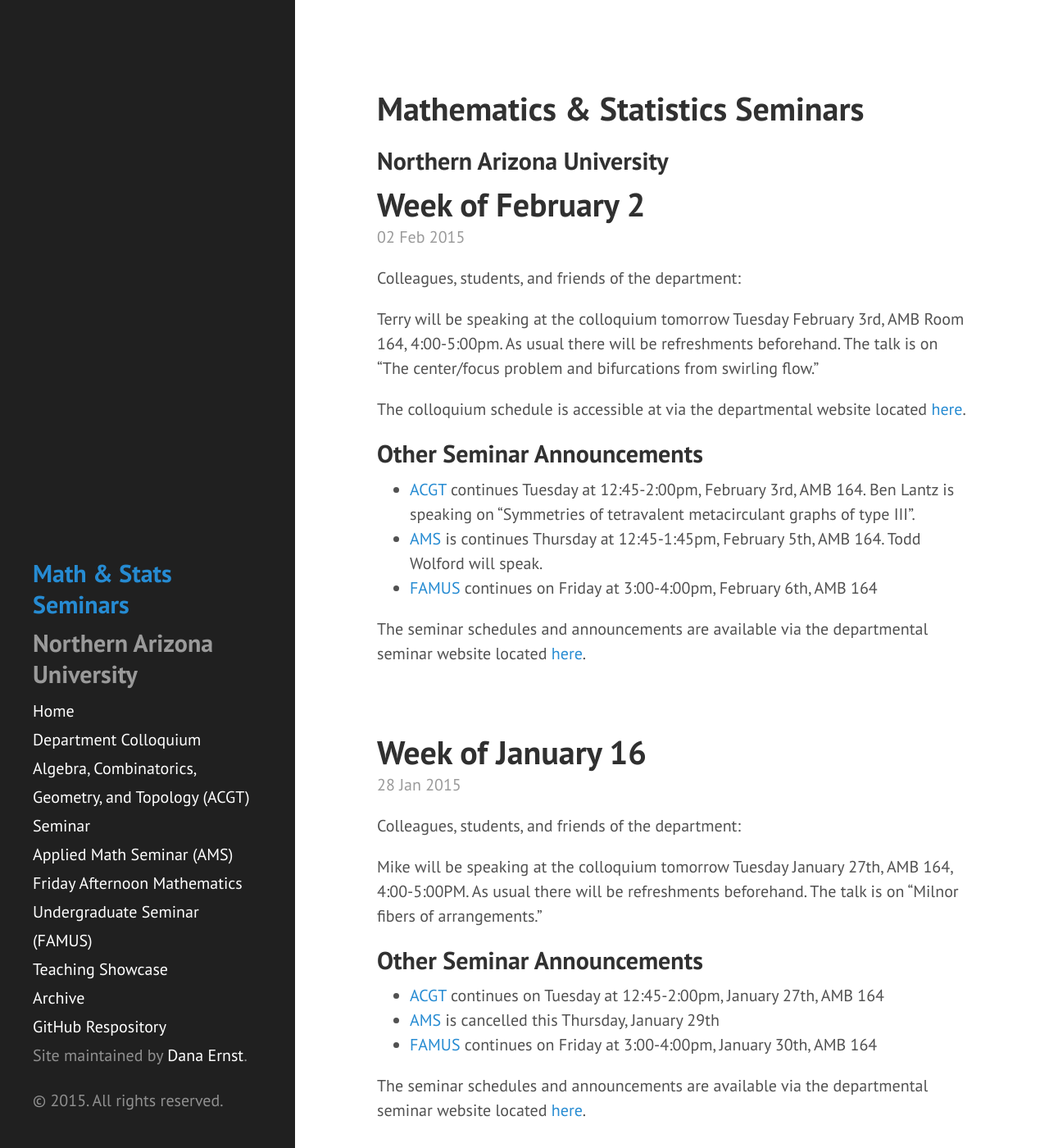
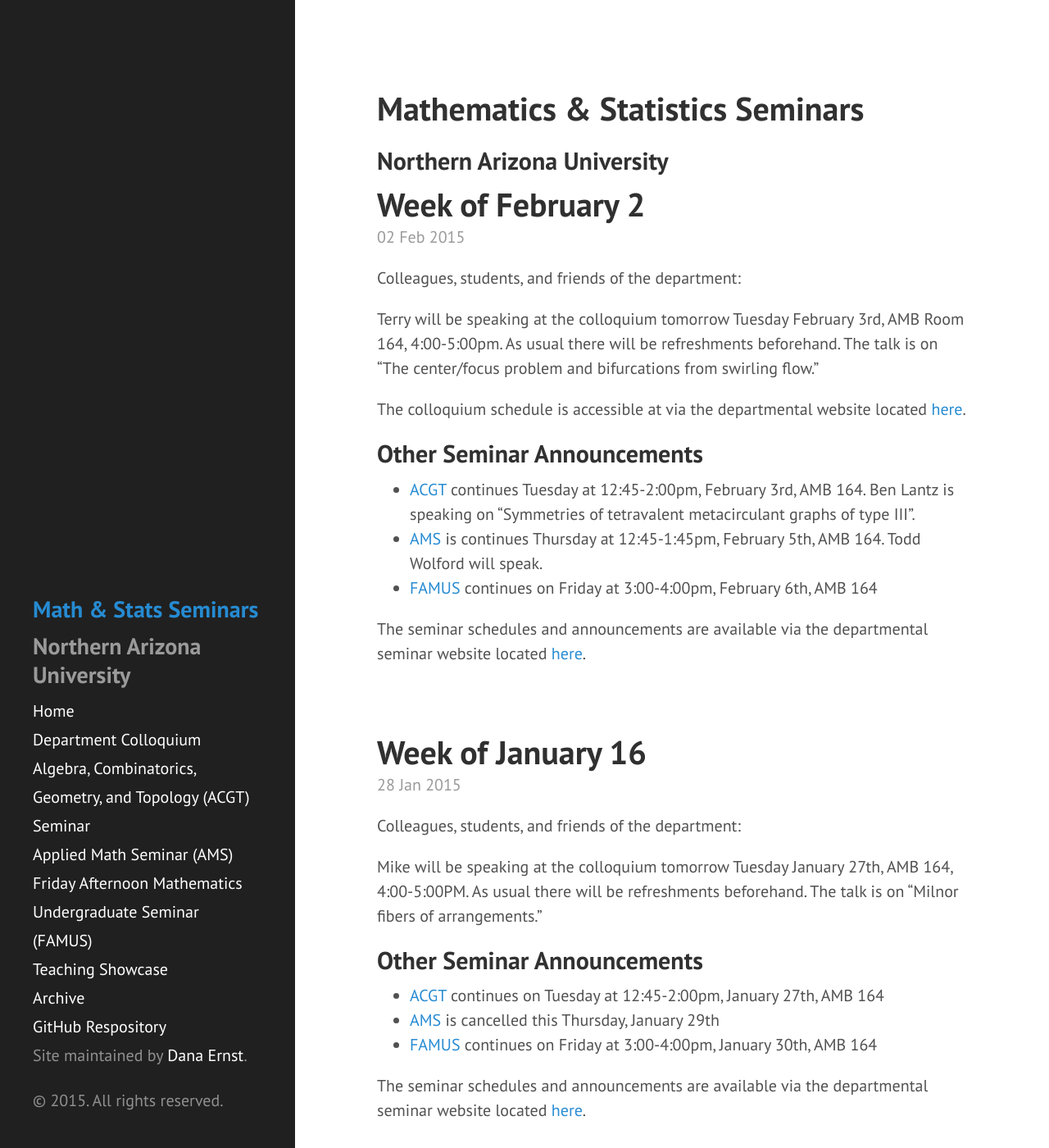
Before and after one commit to NAUMathStat/seminars, a Jekyll site: the page built from index.html, in a window 1280 px wide and 1400 px high. Shown: the whole window at 82% size. Built offline with Jekyll 4.4.1, drawn with Linux system fonts in a browser that asks for light colours; Markdown is read by kramdown in place of the engine named in the settings; the list of posts is cut into pages by our own code.

Commit message:
Tinkering

```diff
--- a/public/css/hyde.css
+++ b/public/css/hyde.css
@@ -79,12 +79,12 @@ html {
 .sidebar-about h1 {
   color: #268bd2;
   margin-top: 0;
-  font-size: 1.5rem;
+  font-size: 1.4rem;
 }
 .sidebar-about h2 {
   margin-top: 0;
   color: #9a9a9a;
-  font-size: 1.5rem;
+  font-size: 1.4rem;
 }
 
 /* Sidebar nav */
```
